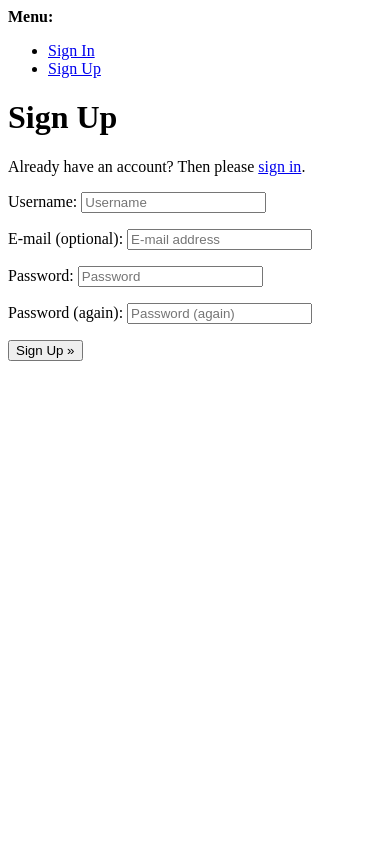
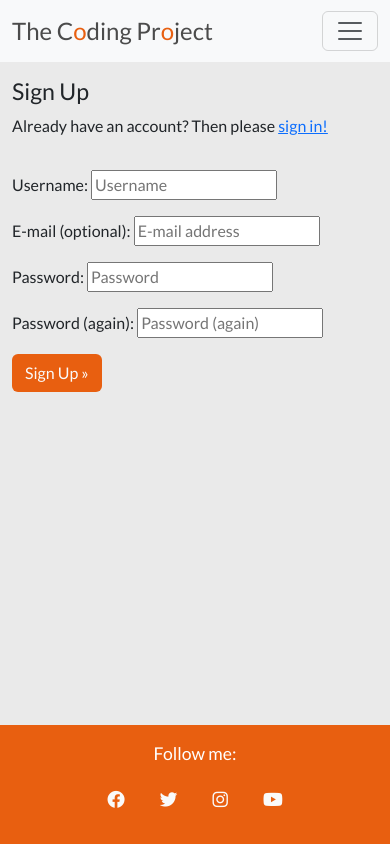
Before and after one commit to Maurizio-GitHub/portfolio-project-4, a Django app: page /accounts/signup/ in a window 390 px wide. Run offline with Django 4.2, Linux system fonts and the light colour scheme.

Commit message:
Feat: add bootstrapped log out & sign up templates

```diff
--- a/static/css/style.css
+++ b/static/css/style.css
@@ -10,34 +10,38 @@
 
 .brand {
     font-size: 1.5rem;
-    color: #474748;
+    color: #4b4b4b;
 }
 
 .red-o {
-    color: #e84610;
+    color: #e85f10;
 }
 
 .form-control:focus {
-    border-color: #e84610;
+    border-color: #e85f10;
     box-shadow: 0 0 0 0.2rem rgba(253, 63, 3, 0.5);
 }
 
 .btn-custom {
-    background-color: #e84610;
-    color: #f8f9fa;
+    background-color: #e85f10;
+    color: #fafafa;
 }
 
 .btn-custom:hover {
-    background-color: #f8f9fa;;
-    color: #e84610
+    background-color: #fafafa;;
+    color: #e85f10
 }
 
 .light-bg {
     background-color: f8f9fa;
 }
 
-.f-bg {
-    background-color: #e84610;
+.footer-bg {
+    background-color: #e85f10;
+}
+
+.call-to-action {
+    font-size: 1.1rem;
 }
 
 .social-networks {
@@ -49,13 +53,13 @@
 }
 
 .social-networks i {
-    color: #f8f9fa;
+    color: #fafafa;
     font-size: 1.1rem;
     margin: 0.5rem 2rem 0.1rem 0;
 }
 
 .main-bg {
-    background-color: #f8f9fa;
+    background-color: #eaeaea;
 }
 
 .card {
@@ -76,7 +80,7 @@
 }
 
 .author {
-    color: #f8f9fa;
+    color: #fafafa;
     margin: 4px;
     text-transform: uppercase;
 }
@@ -92,7 +96,7 @@
 
 .masthead-text {
     background-color: #445261;
-    color: #f8f9fa;
+    color: #fafafa;
     position: relative;
 }
 
@@ -122,12 +126,12 @@
 
 .post-link:hover,
 .page-link {
-    color: #E84610;
+    color: #e85f10;
 }
 
 .page-link:hover {
-    background-color: #E84610;
-    color: #f8f9fa;
+    background-color: #e85f10;
+    color: #fafafa;
 }
 
 .post-title {
@@ -142,12 +146,12 @@
 
 .btn-signup {
     background-color: #23BBBB;
-    color: #f8f9fa;
+    color: #fafafa;
 }
 
 .btn-signup:hover,
 .btn-signup:active {
-    background-color: #f8f9fa;
+    background-color: #fafafa;
     color: #23BBBB;
 }
 
@@ -163,14 +167,14 @@
 }
 
 .btn-like {
-    color: #E84610;
+    color: #e85f10;
     border: none;
     background: transparent;
 }
 
 .btn-like:hover,
 .btn-like:active {
-    color: #E84610;
+    color: #e85f10;
     background: transparent;
     border: none;
 }
--- /dev/null
+++ b/templates/account/signup.html
@@ -0,0 +1,41 @@
+{% extends "base.html" %}
+
+{% load i18n %}
+
+{% block head_title %}{% trans "Signup" %}{% endblock %}
+
+{% block content %}
+
+<div class="container">
+
+    <div class="row">
+        <div class="col-md-8 mt-3 offset-md-2">
+
+            <h3>{% trans "Sign Up" %}</h3>
+            <p>
+                {% blocktrans %}
+                    Already have an account? Then please <a href="{{ login_url }}">sign in!</a>
+                {% endblocktrans %}
+            </p>
+
+        </div>
+    </div>
+
+    <div class="row">
+        <div class="col-md-8 mt-3 offset-md-2">
+
+            <form class="signup" id="signup_form" method="post" action="{% url 'account_signup' %}">
+                {% csrf_token %}
+                {{ form.as_p }}
+                {% if redirect_field_value %}
+                    <input type="hidden" name="{{ redirect_field_name }}" value="{{ redirect_field_value }}" />
+                {% endif %}
+                <button class="btn btn-custom right" type="submit">{% trans "Sign Up" %} &raquo;</button>
+            </form>
+
+        </div>
+    </div>
+
+</div>
+
+{% endblock %}
--- a/templates/base.html
+++ b/templates/base.html
@@ -79,12 +79,10 @@
                     </li>
                 </ul>
 
-                <form class="d-flex" role="search">
-                    <input class="form-control me-2" type="search" placeholder="Search" aria-label="Search">
-                    <button class="btn btn-custom" type="submit">
-                        <i class="fa-solid fa-magnifying-glass" type="submit"></i>
-                    </button>
-                </form>
+                <a class="navbar-brand" href="{% url 'home' %}">
+                    <span class="brand">Maurizi<span class="red-o">o</span>'s Bl<span class="red-o">o</span>g</span>
+                </a>
+
             </div>
         </div>
     </nav>
@@ -107,12 +105,11 @@
         {% endblock content %}
     </main>
 
-    <footer class="footer mt-auto py-3 f-bg">
+    <footer class="footer mt-auto py-3 footer-bg">
 
-        <p class="m-0 text-center text-white">Maurizio's Blog &copy;</p>
-        <p class="m-0 text-center text-white">Follow me:</p>
+        <p class="m-0 text-center text-white call-to-action">Follow me:</p>
 
-        <ul class="social-networks">
+        <ul class="social-networks mt-3">
             <li>
                 <a href="https://www.facebook.com/" target="_blank" rel="noopener"
                     aria-label="Visit my Facebook page (it opens in a new tab)">
```
Also changed, not shown: templates/account/login.html (+4 -7 lines), templates/account/logout.html (added, +36 -0 lines), templates/post-detail.html (+5 -5 lines).
